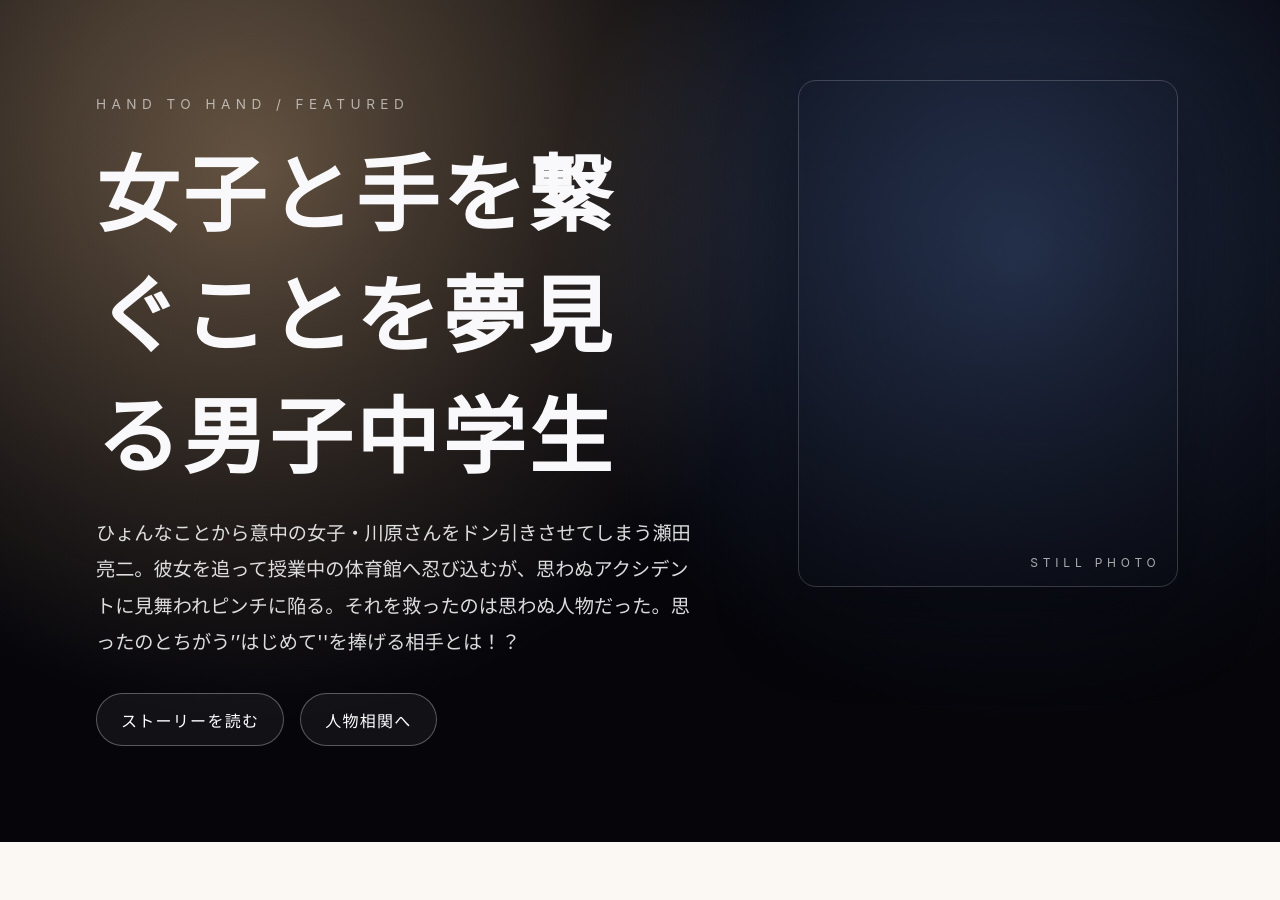
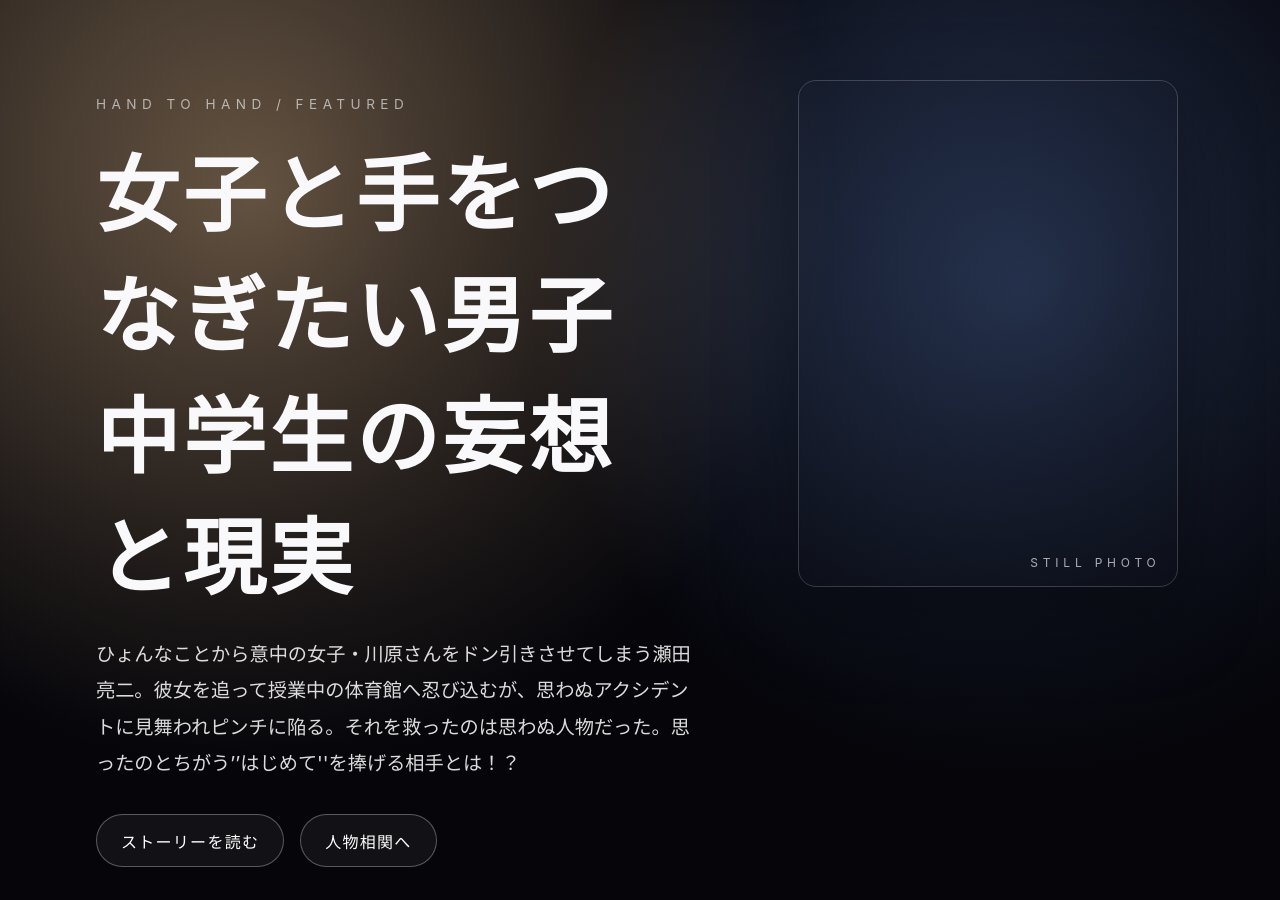
Before and after one commit to REMriaTV/HandtoHand, a Jekyll site: the page built from docs/mockups-hero-wireframe.html, in a window 1280 px wide and 900 px high. Built offline with Jekyll 4.4.1, drawn with Linux system fonts in a browser that asks for light colours.

Commit message:
Update mockups-hero-wireframe.html

```diff
--- a/docs/mockups-hero-wireframe.html
+++ b/docs/mockups-hero-wireframe.html
@@ -156,7 +156,7 @@
     <section class="hero">
       <div class="hero-content">
         <div class="hero-eyebrow">HAND TO HAND / FEATURED</div>
-        <h1 class="hero-title">女子と手を繋ぐことを夢見る男子中学生</h1>
+        <h1 class="hero-title">女子と手をつなぎたい男子中学生の妄想と現実</h1>
         <p class="hero-sub">
           ひょんなことから意中の女子・川原さんをドン引きさせてしまう瀬田亮二。彼女を追って授業中の体育館へ忍び込むが、思わぬアクシデントに見舞われピンチに陥る。それを救ったのは思わぬ人物だった。思ったのとちがう’’はじめて''を捧げる相手とは！？
         </p>
```
